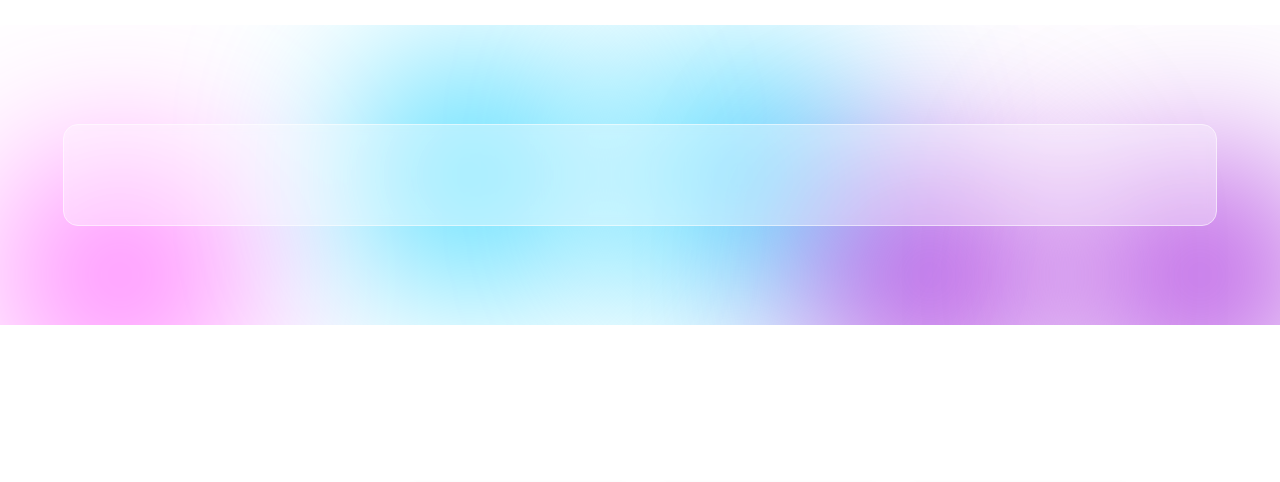
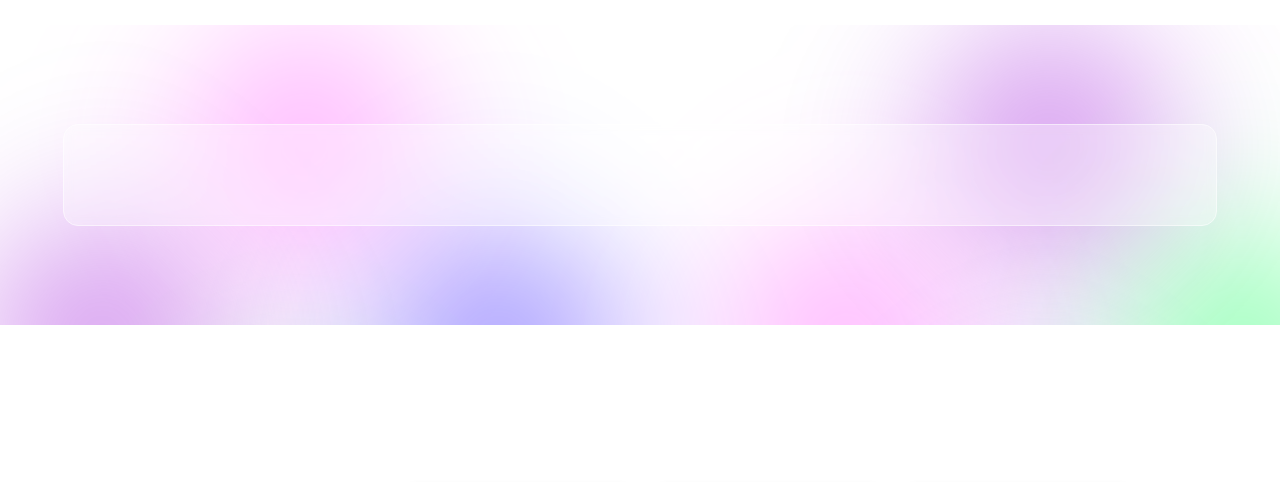
Before and after one commit to shahnawazgull/bokeh, a plain HTML site: page index.html in a window 1280 px wide. Shown: the top 482 px of the page. Drawn offline with Linux system fonts and the light colour scheme; grey boxes are pictures that could not be loaded.

Commit message:
Update index.html

```diff
--- a/index.html
+++ b/index.html
@@ -67,87 +67,25 @@
         }
 
         .absolute {
-            position: absolute;
+            /* position: absolute; */
             /* top: 50px !important; */
+            width: 100%;
+            padding: 20px;
             inset: 0;
+            display: flex;
             justify-content: center;
-            display: inline-flex;
-            flex-direction: row;
+            /* overflow: hidden; */
         }
 
         .justify-center {
             justify-content: space-between;
         }
 
-        .bg-shape1 {
-            width: 200px;
-            height: 200px;
-            border-radius: 9999px;
-            position: relative;
-            animation: one 10s infinite;
-
-        }
-
-        .bg-shape2 {
-            width: 200px;
-            height: 200px;
-            border-radius: 9999px;
-            position: relative;
-            animation: two 10s infinite;
-
-
-        }
-
-        @keyframes one {
-            0% {
-                left: 0px top 0 px;
-            }
-
-            25% {
-                left: -100px;
-                top: 70px;
-            }
-
-            50% {
-                left: 20px;
-                top: 150px;
-            }
-
-            75% {
-                left: 50px;
-                top: 100px;
-            }
-
-            100% {
-                left: 0px;
-                top: 0px;
-            }
-        }
-
-        @keyframes two {
-            0% {
-                left: 0px top 0 px;
-            }
-
-            25% {
-                left: 50px;
-                top: 10px;
-            }
-
-            50% {
-                left: 100px;
-                top: 50px;
-            }
-
-            75% {
-                left: 50px;
-                top: 100px;
-            }
-
-            100% {
-                left: 0px;
-                top: 0px;
-            }
+        .bg-shape {
+            width: 150px;
+            height: 150px;
+            border-radius: 50%;
+            margin: 50px;
         }
 
         .opacity {
@@ -160,7 +98,7 @@
         }
 
         .bg-primary {
-            background-color: rgb(0, 204, 255);
+            background-color: rgb(30, 0, 255);
 
         }
 
@@ -172,6 +110,27 @@
         .bg-purple {
             background-color: rgb(149, 0, 215);
         }
+
+        .bg-green {
+            background-color: rgb(0, 255, 81);
+        }
+        .absolute .box{
+            width: 40%;
+            display: grid;
+            grid-template-columns: auto auto;
+            justify-content: space-around;
+            grid-gap: 30px;
+            animation: rotate 20s ease-in-out infinite 0s;
+            /* border: 2px solid #000; */
+        }
+        @keyframes rotate {
+            0%{
+                transform: rotateZ(0deg);
+            }
+            100%{
+                transform: rotateZ(360deg);
+            }
+        }
     </style>
 </head>
 
@@ -179,14 +138,18 @@
     <div class="gradient-background">
         <div class="absolute">
             <div class="absolute insert-0 justify-center">
-                <div class="bg-shape1 bg-teal opacity-50 bg-blur"></div>
-
-                <div class="bg-shape2 bg-primary opacity-50 bg-blur"></div>
-                <div class="bg-shape2 bg-primary opacity-50 bg-blur"></div>
-
-                <div class="bg-shape1 bg-purple opacity-50 bg-blur"></div>
-                <div class="bg-shape1 bg-purple opacity-50 bg-blur"></div>
-
+                <div class="box1 box">
+                    <div class="bg-shape bg-teal opacity-50 bg-blur"></div>
+                    <div class="bg-shape bg-primary opacity-50 bg-blur"></div>
+                    <div class="bg-shape bg-purple opacity-50 bg-blur"></div>
+                    <div class="bg-shape bg-green opacity-50 bg-blur"></div>
+                </div>
+                <div class="box2 box">
+                    <div class="bg-shape bg-purple opacity-50 bg-blur"></div>
+                    <div class="bg-shape bg-green opacity-50 bg-blur"></div>
+                    <div class="bg-shape bg-teal opacity-50 bg-blur"></div>
+                    <div class="bg-shape bg-primary opacity-50 bg-blur"></div>
+                </div>
             </div>
             <div class="frosted-container"></div>
         </div>
```
